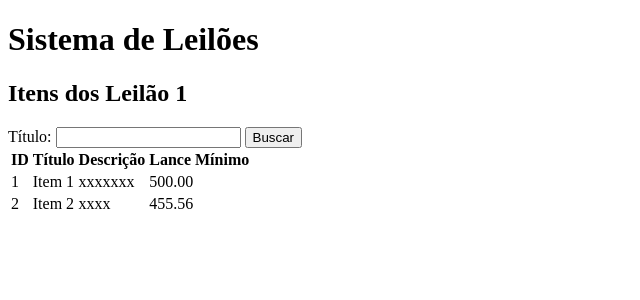
After one commit to rubythais/devweb20251-sala, a Django app: page /leilao/leiloes/1/itens in a window 1280 px wide. The commit adds this page. Shown: the top 300 px of the page, without its empty margins (0-640 px from the left). Run offline with Django 5.2, Linux system fonts and the light colour scheme; data comes from the database, SQL or seed files in the repository.

Commit message:
Conclusão resolução da prova.

```diff
--- a/projleilao/leilao/services.py
+++ b/projleilao/leilao/services.py
@@ -1,5 +1,12 @@
-from .models import Leilao
+from .models import Leilao,ItemLeilao
 class LeilaoService:
     @staticmethod
     def listar_leiloes():
         return Leilao.objects.all()
+    @staticmethod
+    def listar_itensLeilao(leilao_id,titulo=None):
+        if titulo:
+            leilao=Leilao.objects.get(id=leilao_id)
+            #itensLeilao=ItemLeilao.objects.filter(leilao__id=leilao_id,titulo__icontains=titulo)
+            return leilao.itensLeilao.filter(titulo__icontains=titulo)
+        return Leilao.objects.get(id=leilao_id).itensLeilao.all()
--- a/projleilao/leilao/templates/leilao/index.html
+++ b/projleilao/leilao/templates/leilao/index.html
@@ -15,7 +15,7 @@
     <tbody>
         {% for leilao in leiloes %}
         <tr>
-            <td>{{ leilao.id }}</td>
+            <td><a href="{% url 'leilao:listar_itens' leilao.id %}">{{ leilao.id }}</a></td>
             <td>{{ leilao.dataInicio }}</td>
             <td>{{ leilao.horaInicio}}</td>
             <td>{{ leilao.dataTermino }}</td>
--- /dev/null
+++ b/projleilao/leilao/templates/leilao/itens.html
@@ -0,0 +1,30 @@
+{% extends 'base.html'%}
+{% block conteudo %}
+<h2> Itens dos Leilão {{leilao_id}}</h2>
+<form action="" method="get">
+    <label for="titulo">Título:</label>
+    <input type="text" id="titulo" name="titulo" value="">
+    <button type="submit">Buscar</button>
+</form>
+<table>
+    <thead>
+        <tr>
+            <th>ID</th>
+            <th>Título</th>
+            <th>Descrição</th>
+            <th>Lance Mínimo</th>
+        </tr>
+    </thead>
+    <tbody>
+        {% for item in itensLeilao %}
+        <tr>
+            <td>{{ item.id }}</td>
+            <td>{{ item.titulo }}</td>
+            <td>{{ item.descricao }}</td>
+            <td>{{ item.lanceMinimo }}</td>
+        </tr>
+        {% endfor %}
+    </tbody>
+</table>
+
+{% endblock %}
--- a/projleilao/leilao/urls.py
+++ b/projleilao/leilao/urls.py
@@ -3,5 +3,6 @@ import leilao.views as views
 app_name = "leilao"
 urlpatterns = [
     path("", views.index, name="index"),
+    path("leiloes/<int:leilao_id>/itens", views.listar_itensLeilao, name="listar_itens"),
     #path("gatos/listar", views.listar_gatos, name="listar_gatos" ),
 ]
--- a/projleilao/leilao/views.py
+++ b/projleilao/leilao/views.py
@@ -6,3 +6,8 @@ def index(request):
     leiloes=LeilaoService.listar_leiloes()
     contexto={'leiloes':leiloes}
     return render(request, 'leilao/index.html',context=contexto)
+def listar_itensLeilao(request,leilao_id):
+    titulo=request.GET.get('titulo',None)
+    itensLeilao=LeilaoService.listar_itensLeilao(leilao_id,titulo)
+    contexto={'itensLeilao':itensLeilao,'leilao_id':leilao_id}
+    return render(request, 'leilao/itens.html',context=contexto)
```
